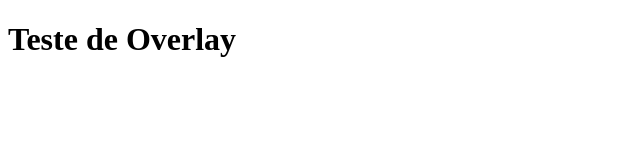
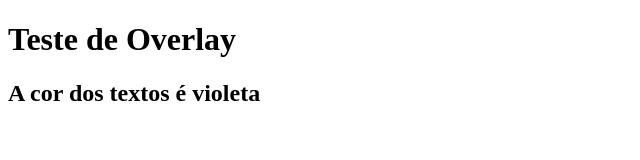
Before and after one commit to kenzinh0/testeOverlay, a plain HTML site: page index.html in a window 1280 px wide. Shown: the whole page, without its empty margins (0-640 px from the left). Drawn offline with Linux system fonts and the light colour scheme.

Commit message:
Criei o h2
Definição da cor do  texto

```diff
--- a/index.html
+++ b/index.html
@@ -8,5 +8,6 @@
 </head>
 <body>
     <h1>Teste de Overlay</h1>
+    <h2>A cor dos textos é violeta</h2>
 </body>
 </html>
```
